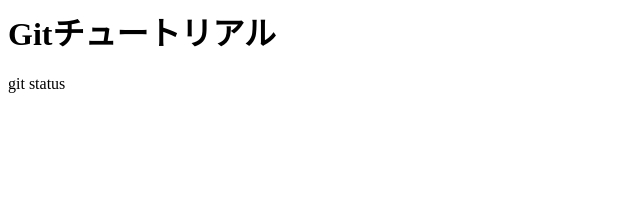
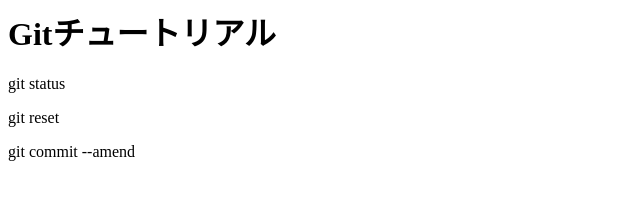
Before and after one commit to hoshinana7/u_git, a plain HTML site: page index.html in a window 1280 px wide. Shown: the whole page, without its empty margins (0-640 px from the left). Drawn offline with Linux system fonts and the light colour scheme.

Commit message:
git commit 追加

```diff
--- a/index.html
+++ b/index.html
@@ -1,2 +1,4 @@
 <h1>Gitチュートリアル</h1>
 <p>git status</p>
+<p>git reset</p>
+<P>git commit --amend</P>
```
